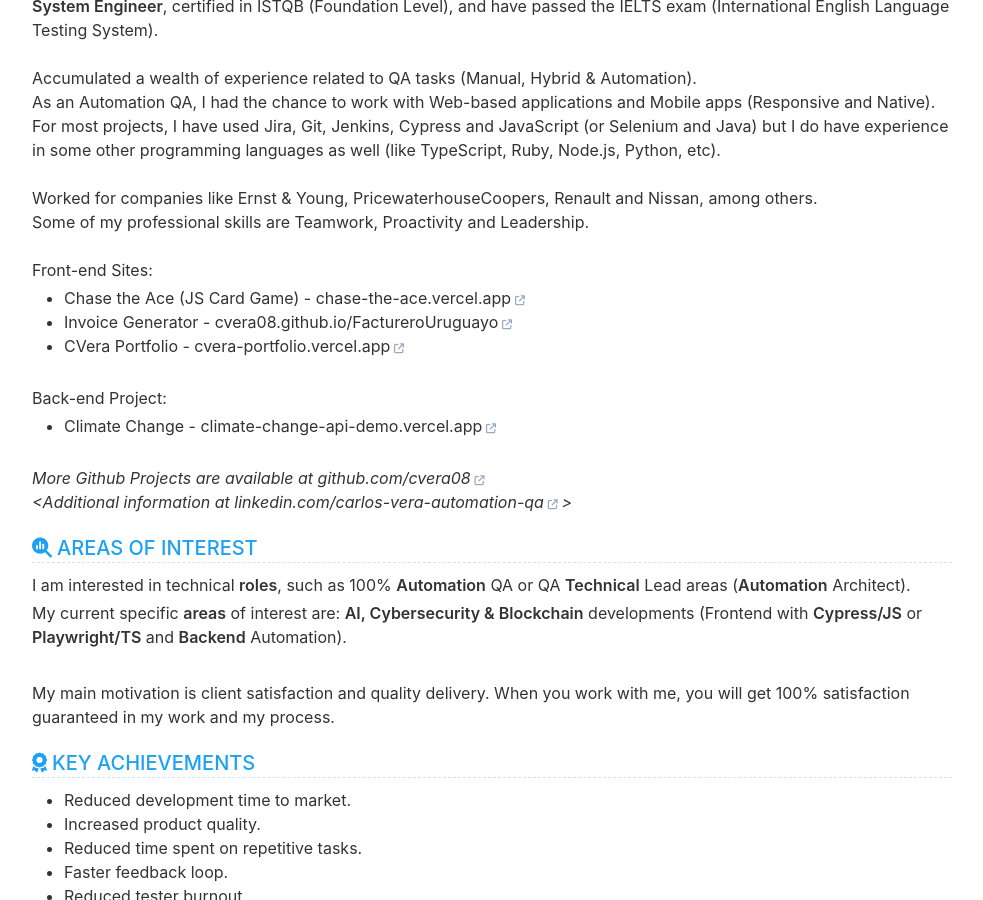
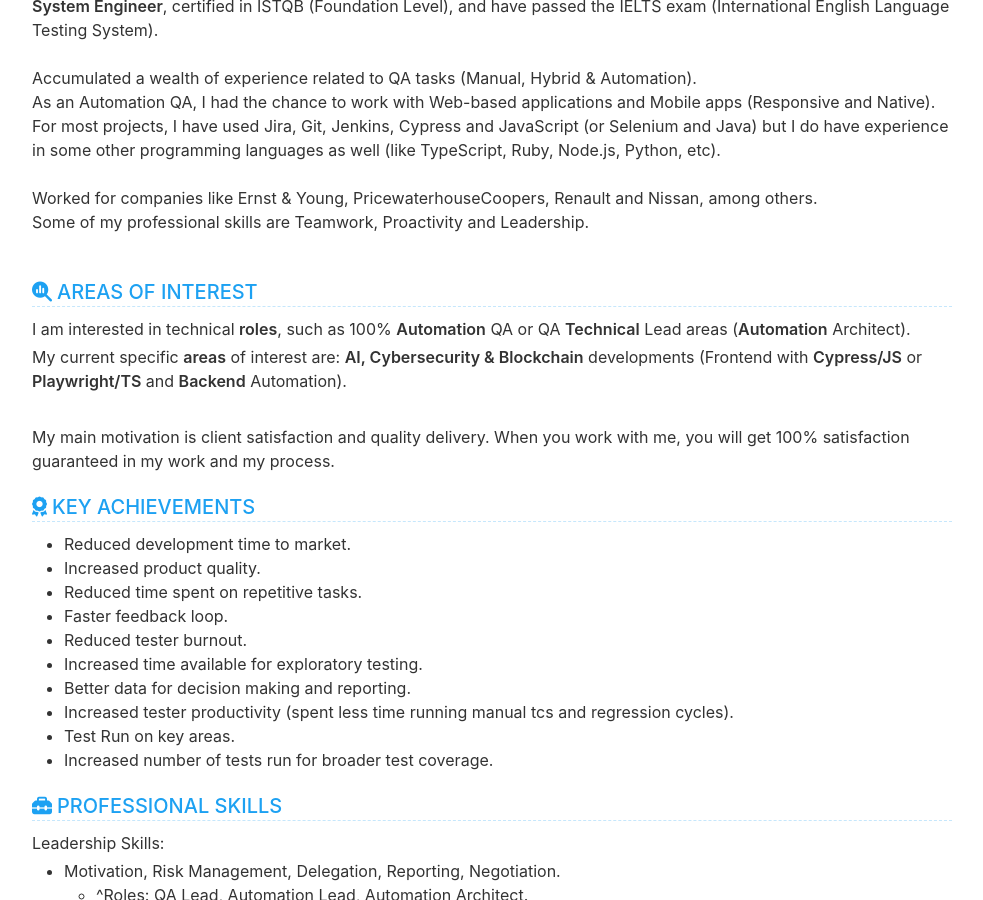
Before and after one commit to cvera08/full-resume, a Jekyll site: the page built from index.html, in a window 1280 px wide and 900 px high, scrolled down 492 px. Shown: the whole window, without its empty margins (148-1131 px from the left). Built offline with Jekyll 4.4.1, drawn with Linux system fonts in a browser that asks for light colours.

Commit message:
feat: remove duplicated info in about me

```diff
--- a/_data/data.yml
+++ b/_data/data.yml
@@ -46,18 +46,6 @@ evaluation:
     Worked for companies like Ernst & Young, PricewaterhouseCoopers, Renault and Nissan, among others.
     Some of my professional skills are Teamwork, Proactivity and Leadership.
     <br>
-    Front-end Sites:
-    - Chase the Ace (JS Card Game) - [chase-the-ace.vercel.app](https://chase-the-ace.vercel.app)
-    - Invoice Generator - [cvera08.github.io/FactureroUruguayo](https://cvera08.github.io/FactureroUruguayo)
-    - CVera Portfolio - [cvera-portfolio.vercel.app](https://cvera-portfolio.vercel.app)
-    <br>
-
-    Back-end Project:
-    - Climate Change - [climate-change-api-demo.vercel.app](https://climate-change-api-demo.vercel.app)
-    <br>
-
-    *More Github Projects are available at [github.com/cvera08](https://github.com/cvera08)*
-    *<Additional information at [linkedin.com/carlos-vera-automation-qa](www.linkedin.com/in/carlos-vera-automation-qa)>*
 
 
 interest:
@@ -246,6 +234,7 @@ project:
     Card Game using Front-end tools like HTML, CSS and **JavaScript**.
     Live Demo - [chase-the-ace.vercel.app](https://chase-the-ace.vercel.app/)
     View GitHub Source - [github.com/cvera08/GameChaseTheAceCardJavaScript](https://github.com/cvera08/GameChaseTheAceCardJavaScript)
+
     ___
     **Climate Change - Climate Crisis** [Back-end dev] (May 2022-Nov 2022)
     <br>
```
